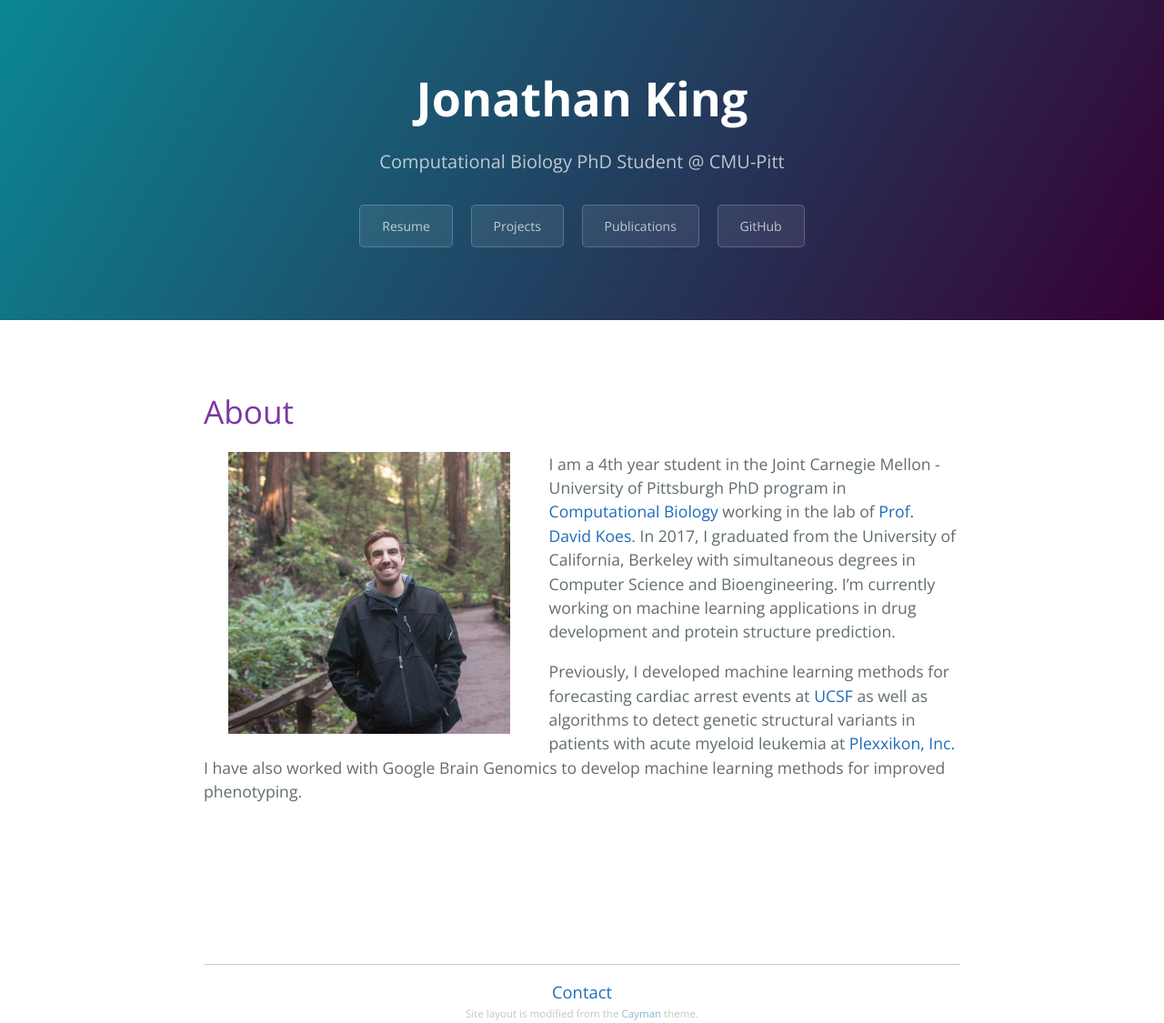
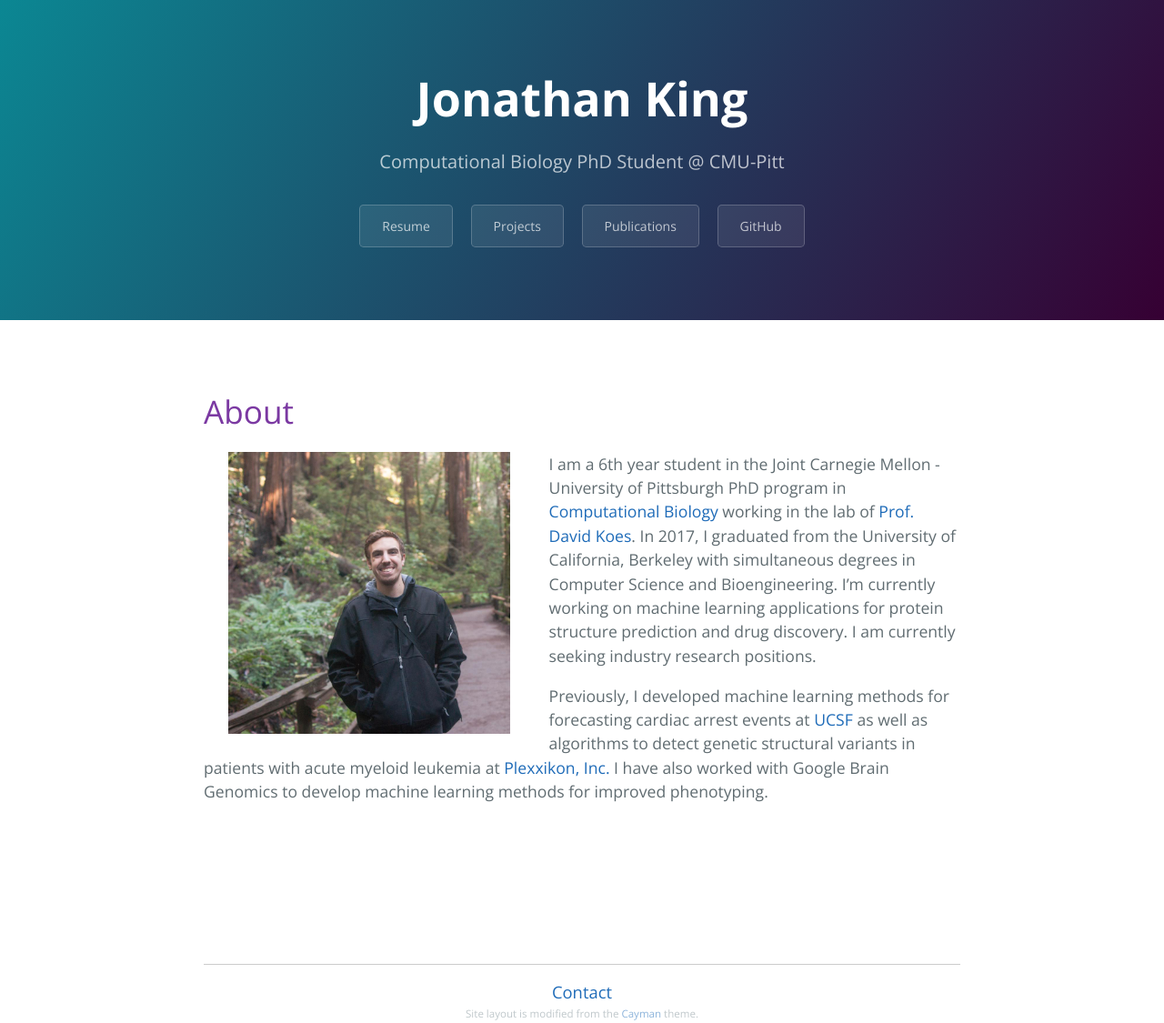
Before and after one commit to jonathanking/jonathanking.github.io, a Jekyll site: the page built from index.html, in a window 1280 px wide. Shown: the whole page at 91% size. Built offline with Jekyll 4.4.1, drawn with Linux system fonts in a browser that asks for light colours; the list of posts is cut into pages by our own code.

Commit message:
Update aboutme.md

```diff
--- a/_includes/aboutme.md
+++ b/_includes/aboutme.md
@@ -5,6 +5,6 @@
 
 <!-- <br style="margin-top: 1px; display: block; margin: 5px 0;"> -->
 <!-- <hr style="height:4pt; visibility:hidden;" /> -->
-I am a 4th year student in the Joint Carnegie Mellon - University of Pittsburgh PhD program in [Computational Biology](http://www.compbio.cmu.edu/) working in the lab of [Prof. David Koes](http://www.pitt.edu/~dkoes/). In 2017, I graduated from the University of California, Berkeley with simultaneous degrees in Computer Science and Bioengineering. I'm currently working on machine learning applications in drug development and protein structure prediction.
+I am a 6th year student in the Joint Carnegie Mellon - University of Pittsburgh PhD program in [Computational Biology](http://www.compbio.cmu.edu/) working in the lab of [Prof. David Koes](http://www.pitt.edu/~dkoes/). In 2017, I graduated from the University of California, Berkeley with simultaneous degrees in Computer Science and Bioengineering. I'm currently working on machine learning applications for protein structure prediction and drug discovery. I am currently seeking industry research positions.
 
 Previously, I developed machine learning methods for forecasting cardiac arrest events at [UCSF](https://hulab.ucsf.edu/) as well as algorithms to detect genetic structural variants in patients with acute myeloid leukemia at [Plexxikon, Inc.](http://www.plexxikon.com) I have also worked with Google Brain Genomics to develop machine learning methods for improved phenotyping.
```
